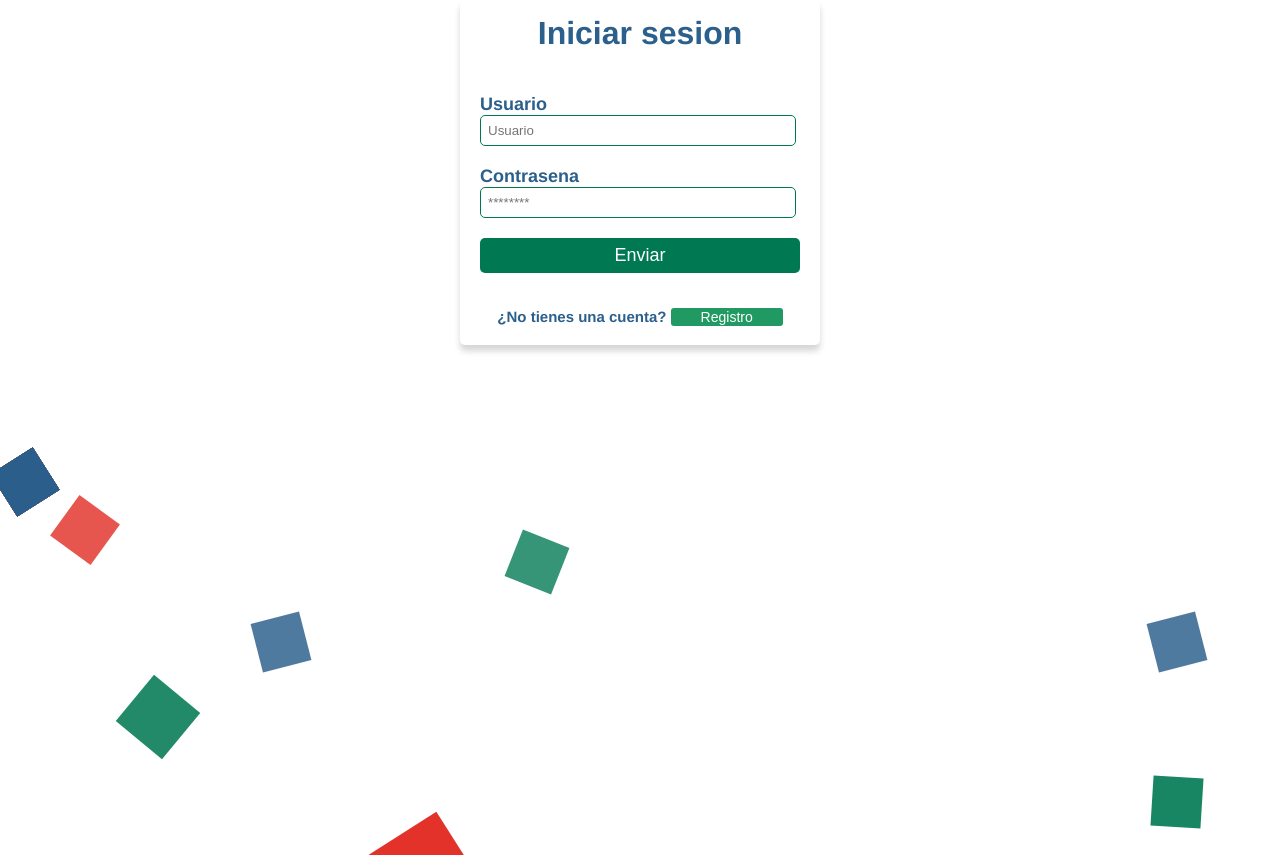
After one commit to Oscar25Obed/Proyecto-Ing.-Web, a PHP site: page / in a window 1280 px wide. The commit adds this page. Shown: the part 185-1040 px from the top of the page. Run offline with PHP 8.4, Linux system fonts and the light colour scheme.

Commit message:
Cambios y más cambios

```diff
--- /dev/null
+++ b/Codigo-Semestral/index.html
@@ -0,0 +1,103 @@
+<!DOCTYPE html>
+<html lang="es">
+<head>
+  <title>login</title>
+  <link rel="stylesheet" href="login.css" />
+  <link rel="stylesheet" href="styleback.css">
+  <meta charset="UTF-8">
+</head>
+<body>
+  <center><div class="logo-container">
+    <img src="https://drive.google.com/uc?export=download&id=13pr47WdQCDipoVwWh66nf2ml2M0ZDDiC" alt="Logo de Reserva de restaurante " class="logoB"></div>
+  </center>
+  <div class="container">
+    <div class="login-form">
+        <div class="login-box">
+            <h1>Iniciar sesion</h1>
+            <form action="Primera página.html" method="post">
+              <label>Usuario</label>
+              <input type="text" placeholder="Usuario" name="usuario" />
+              <label>Contrasena</label>
+              <input type="password" placeholder="********" name="contrasena" />
+              <input type="submit" value="Enviar">
+            </form>
+            <p>¿No tienes una cuenta? <button class="toggle-btn">Registro</button></p>
+          </div>
+    </div>
+    <div class="register-form">
+        <div class="signup-box">
+            <h1>Registro</h1>
+            <form action="registro.jsp" method="post">
+              <label>Nombre</label>
+              <input type="text" placeholder="Nombre" name="nombre" />
+              <label>Apellido</label>
+              <input type="text" placeholder="Apellido" name="apellido"/>
+              <label>Edad</label>
+              <input type="number" min="1" placeholder="Edad" name="edad"/>
+              <label>Contrasena</label>
+              <input type="password" placeholder="********" name="contrasena"/>
+              <label>Usuario</label>
+              <input type="text" placeholder="" name="usuario"/>
+              <input type="submit" value="Enviar">
+            </form>
+            <p>¿Ya tienes una cuenta? <button class="toggle-btn">Iniciar sesion</button></p>
+          </div>
+    </div>
+    <section class="herobgcolor"></section>
+  </div>
+
+  <script>
+    const loginForm = document.querySelector('.login-form');
+    const registerForm = document.querySelector('.register-form');
+    const toggleBtns = document.querySelectorAll('.toggle-btn');
+
+    // Ocultar formulario de registro al cargar la pÃ¡gina
+    registerForm.style.display = 'none';
+
+    // Alternar entre formularios al hacer clic en los botones
+    toggleBtns.forEach(btn => {
+      btn.addEventListener('click', () => {
+        loginForm.style.display = loginForm.style.display === 'none' ? 'block' : 'none';
+        registerForm.style.display = registerForm.style.display === 'none' ? 'block' : 'none';
+      });
+    });
+  </script>
+<div class="wrapper">
+  <span></span>
+  <span></span>
+  <span></span>
+  <span></span>
+  <span></span>
+  <span></span>
+  <span></span>
+  <span></span>
+  <span></span>
+  <span></span>
+</div>
+<div class="wrapperer">
+  <span></span>
+  <span></span>
+  <span></span>
+  <span></span>
+  <span></span>
+  <span></span>
+  <span></span>
+  <span></span>
+  <span></span>
+  <span></span>
+</div>
+<div class="wrapperblue">
+  <span></span>
+  <span></span>
+  <span></span>
+  <span></span>
+  <span></span>
+  <span></span>
+  <span></span>
+  <span></span>
+  <span></span>
+  <span></span>
+</div>
+
+</body>
+</html>
--- /dev/null
+++ b/Codigo-Semestral/login.css
@@ -0,0 +1,109 @@
+.container {
+    display: flex;
+    justify-content: center;
+    align-items: center;
+  }
+  .register-form {
+    display: none;
+  }
+
+  html {
+    width: 100%;
+    height: 100%;
+
+  }
+  .logo-container {
+    max-width: 160px; /* Tamaño máximo del logotipo */
+    padding: 20px;
+}
+
+.logoB {
+    max-width: 100%;
+}
+  body {
+    background: linear-gradient(45deg, #2196F3 0%, darken(#2196F3, 50%) 100%);
+    background-size: 200% 200%;
+    height: 100%;
+    width: 100%;
+    font-family: "Helvetica Neue Bold", Helvetica, Arial, sans-serif;
+    font-weight: bold;
+    color: #2b5f8c;
+    margin: 0; padding: 0; border: 0;
+  }
+
+  .signup-box {
+    width: 360px;
+    height: 568px;
+    margin: auto;
+    background-color: #FFFFFF;
+    border: 0.5px solid #f5f3f3;
+    box-shadow: 0 2px 2px #d6d6d6;
+    border-radius: 5px;
+  }
+
+  .login-box {
+    width: 360px;
+    height: 345px;
+    margin: auto;
+    border-radius: 5px;
+    background-color: #FFFFFF;
+    box-shadow: 0 6px 6px #d6d6d6;
+  }
+  form {
+    width: 300px;
+    margin-left: 20px;
+    display: flex;
+    flex-direction: column;
+  }
+  h1 {
+    text-align: center;
+    padding-top: 15px;
+  }
+  form label {
+    display: flex;
+    margin-top: 20px;
+    font-size: 18px;
+  }
+
+  form input {
+    width: 100%;
+    padding: 7px;
+    border: none;
+    border: 1px solid #007953;
+    border-radius: 5px;
+    outline: none;
+  }
+  input[type="submit"] {
+    width: 320px;
+    height: 35px;
+    margin-top: 20px;
+    border: none;
+    background-color: #007953;
+    color: white;
+    font-size: 18px;
+  }
+  p {
+    text-align: center;
+    padding-top: 20px;
+    font-size: 15px;
+  }
+  .logo{
+    display: flex;
+    justify-content: center;
+    align-items: center;
+    width: 240px;
+    height: 160px;
+    align-content: center;
+    margin: 5px;
+  }
+.toggle-btn{
+  top: 0;
+  left: 0;
+  width: 112px;
+  height: 10%;
+  border-radius: 3px;
+  border: none;
+  background-color: #219963;
+  color: white;
+  font-size: 14px;
+}
--- /dev/null
+++ b/Codigo-Semestral/styleback.css
@@ -0,0 +1,108 @@
+
+.wrapper span {
+	position: fixed;
+	bottom: -180px;
+	height: 50px;
+	width: 50px;
+	z-index: -1;
+	background-color:  #007953;
+	animation: animate 10s linear infinite;
+}
+.wrapperblue span {
+	position: fixed;
+	bottom: -180px;
+	height: 50px;
+	width: 50px;
+	z-index: -1;
+	background-color:  #2b5f8c;
+	animation: animate 10s linear infinite;
+}
+.wrapperer span:nth-child(1) {
+	left: 60px;
+	animation-delay: 0.6s;
+}
+
+.wrapper span:nth-child(2) {
+	left: 10%;
+	animation-delay: 3s;
+	width: 60px;
+	height: 60px;
+}
+
+.wrapperblue span:nth-child(3) {
+	left: 20%;
+	animation-delay: 2s;
+}
+
+.wrapper span:nth-child(5) {
+	left: 40%;
+	animation-delay: 1s;
+}
+
+.wrapper span:nth-child(6) {
+	left: 50%;
+	animation-delay: 7s;
+}
+
+.wrapperblue span:nth-child(8) {
+	left: 70%;
+	animation-delay: 8s;
+}
+.wrapperer span:nth-child(9) {
+	left: 80%;
+	animation-delay: 6s;
+	width: 90px;
+	height: 90px;
+}
+
+.wrapper span:nth-child(10) {
+	left: 90%;
+	animation-delay: 4s;
+}
+.wrapperblue span:nth-child(10) {
+	left: 90%;
+	animation-delay: 2s;
+}
+
+
+.wrapperer span {
+	position: fixed;
+	bottom: -180px;
+	height: 50px;
+	width: 50px;
+	z-index: -1;
+	background-color:  #E1261C;
+	animation: animate 10s linear infinite;
+}
+.wrapperer span:nth-child(7) {
+	left: 60%;
+	animation-delay: 6s;
+	width: 100px;
+	height: 100px;
+}
+.wrapperer span:nth-child(4) {
+	left: 30%;
+	animation-delay: 5s;
+	width: 80px;
+	height: 80px;
+}
+.banner {
+	display: flex;
+	justify-content: center;
+	align-items: center;
+	height: 5vh;
+}
+
+@keyframes animate {
+	0% {
+		transform: translateY(0);
+		opacity: 1;
+	}
+	80% {
+		opacity: .7;
+	}
+	100% {
+		transform: translateY(-800px) rotate(360deg);
+		opacity: 0;
+	}
+}
```
Also changed, not shown: Codigo-Semestral/Primera página.html (+6 -3 lines), Codigo-Semestral/Prueba.html (+11 -51 lines), Codigo-Semestral/Reserva.html (+14 -4 lines), Codigo-Semestral/style.css (+55 -0 lines), Codigo-Semestral/usuario.html (added, +29 -0 lines), Codigo-Semestral/user.png (added).
